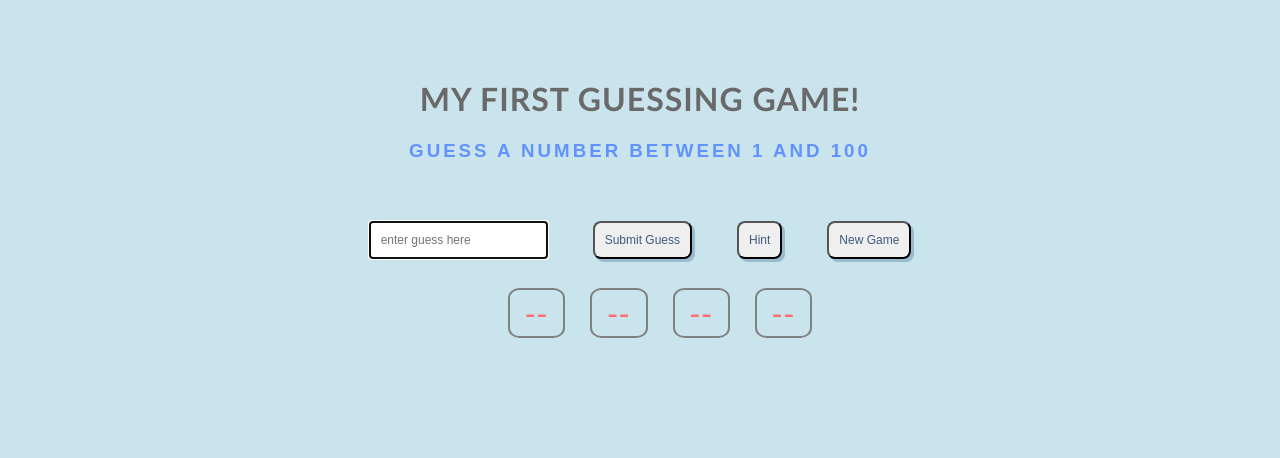
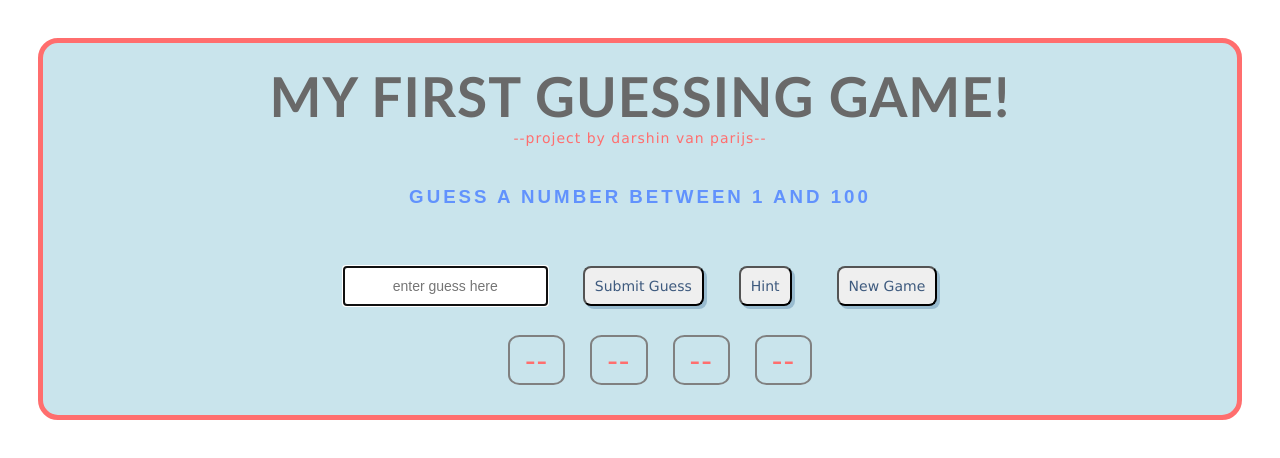
Before and after one commit to DDVVPP/DDVVPP.github.io, a website: page index.html in a window 1280 px wide. Drawn offline with Linux system fonts and the light colour scheme.

Commit message:
Completed Guessing Game

```diff
--- a/index.html
+++ b/index.html
@@ -10,10 +10,11 @@
 
 
   <body class='main'>
-    <div id='app'>
+    <div id='app' class='center container overlay'>
       <div class='center'>
         <h1>My First Guessing Game!</h1>
-        <h3 id='subtitle'>Guess a number between 1 and 100</h3>
+        <span id='project-by'> --Project by Darshin Van Parijs--</span>
+      <h3 id='subtitle'><p>Guess a number between 1 and 100</p></h3>
       </div>
 
       <div id='guess-feedback' class='center'>
@@ -45,6 +46,9 @@
       </div>
 
 
+      </div>
+
+
 
 
 
--- a/main.css
+++ b/main.css
@@ -1,24 +1,47 @@
 /* Write your CSS code in this file */
+
 .main {
     color: rgb(255, 110, 110);
-    background-color: rgb(201, 228, 236);
-    /* font-weight: lighter; */
+
     text-align: center;
     letter-spacing: 1px;
-    padding: 50px;
+    padding: 30px;
+
 }
+
+.center{
+    text-align: center;
+}
+
+.overlay {
+    border: 5px solid;
+    background-color: rgb(201, 228, 236);
+    border-radius: 20px;
+    padding: 20px;
+}
+
+h1, h3, h6 {
+    padding: 0px;
+    margin: 0px;
+}
+
 h1 {
     color: rgb(105, 105, 105);
     text-transform: uppercase;
     font-family: 'Gill Sans', sans-serif;
-    padding: 0px, 5px, 20px, 5px;
+    font-size: 55px;
 }
 #subtitle {
     color: rgb(97, 146, 253);
     letter-spacing: 3px;
     text-transform: uppercase;
     font-family: sans-serif;
-    padding: 50px, 5px, 0px, 5px;
+    padding: 20px;
+}
+
+#input-parent {
+    padding: 0px;
+    margin: 0px;
 }
 
 .guess {
@@ -31,23 +54,20 @@ h1 {
     margin: 10px;
 }
 
-ul {
-    list-style: circle;
-}
-
 #guess-feedback {
     font-size: 25px;
-    font-style: oblique;
+    font-family: Verdana, Geneva, Tahoma, sans-serif;
+    font-style: italic;
     font-weight: lighter;
-    /* font-family: "Source Sans Pro", "Arial", sans-serif; */
     text-transform: lowercase;
-    padding: 30px, 0px, 0px, 0px;
+    padding: 30px, 0px;
 
 }
 
 #hint-feedback {
     font-size: 25px;
-    font-style: oblique;
+    font-family: Verdana, Geneva, Tahoma, sans-serif;
+    font-style: italic;
     font-weight: lighter;
     /* font-family: "Source Sans Pro", "Arial", sans-serif; */
     text-transform: lowercase;
@@ -56,7 +76,7 @@ ul {
 }
 
 #player-input {
-    font-size: 12px;
+    font-size: 14px;
     border-radius: 2px;
     padding: 10px;
     margin: 20px;
@@ -64,16 +84,18 @@ ul {
 
 #submit-text-btn {
     color: rgb(62, 90, 126);
-    font-size: 12px;
+    font-size: 14px;
+    font-family: Verdana, Geneva, Tahoma, sans-serif;
     border-radius: 8px;
     box-shadow: 3px 3px rgb(152, 187, 207);
     padding: 10px;
-    margin: 20px;
+    margin: 10px;
 }
 
 #get-hint {
     color: rgb(62, 90, 126);
-    font-size: 12px;
+    font-size: 14px;
+    font-family: Verdana, Geneva, Tahoma, sans-serif;
     border-radius: 8px;
     box-shadow: 3px 3px rgb(152, 187, 207);
     padding: 10px;
@@ -82,9 +104,16 @@ ul {
 
 #new-game {
     color: rgb(62, 90, 126);
-    font-size: 12px;
+    font-size: 14px;
+    font-family: Verdana, Geneva, Tahoma, sans-serif;
     border-radius: 8px;
     box-shadow: 3px 3px rgb(152, 187, 207);
     padding: 10px;
     margin: 20px;
 }
+
+#project-by {
+    font-size: 14px;
+    text-transform: lowercase;
+    font-family: Verdana, Geneva, Tahoma, sans-serif
+}
```
